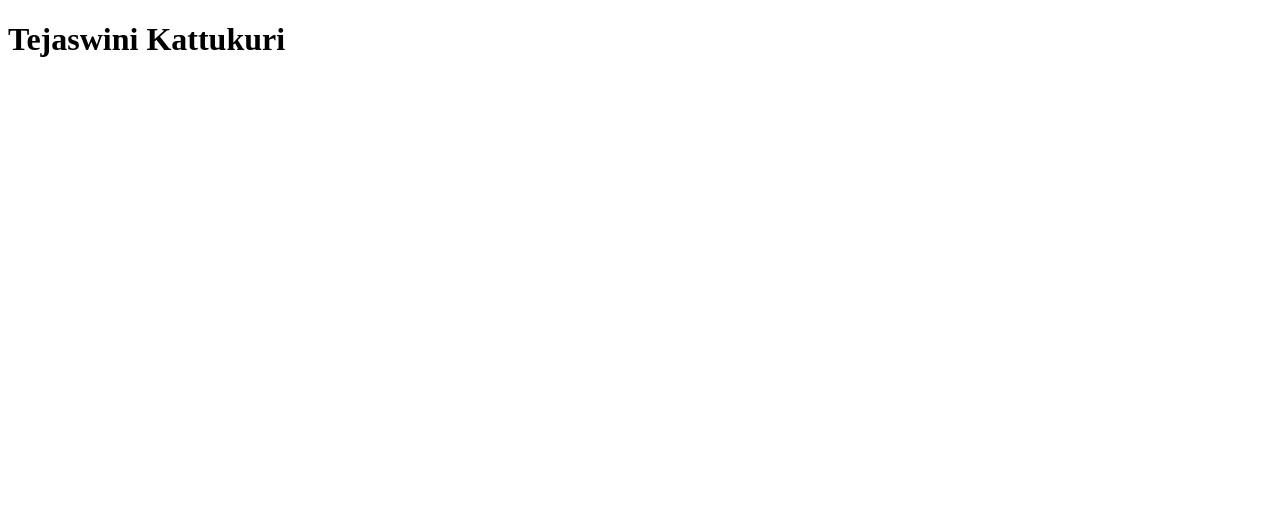
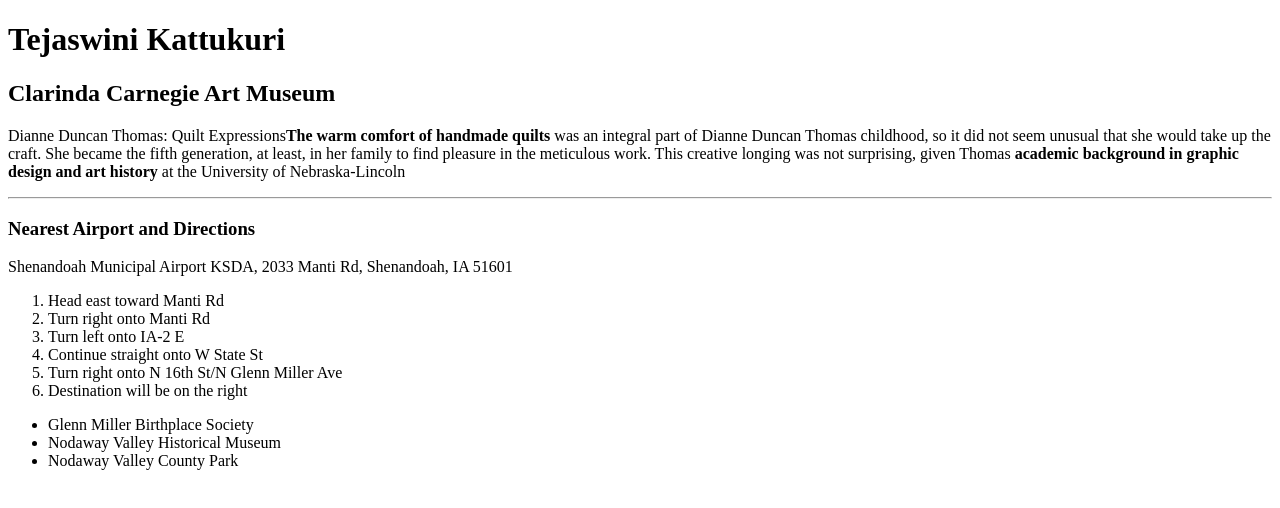
Before and after one commit to 44-563-Web-Apps-F22/44563-webapps-assignment-3-TejaswiniK26, a plain HTML site: page index.html in a window 1280 px wide. Drawn offline with Linux system fonts and the light colour scheme.

Commit message:
Directions and nearby places

```diff
--- a/index.html
+++ b/index.html
@@ -11,6 +11,31 @@
     <body>
 
         <h1>Tejaswini Kattukuri</h1>
+        <h2>Clarinda Carnegie Art Museum</h2>
+        <p>Dianne Duncan Thomas: Quilt Expressions<b>The warm comfort of handmade quilts</b> was an integral part of
+            Dianne Duncan Thomas childhood, so it did not seem unusual that she would take up the craft. She became
+             the fifth generation, at least, in her family to find pleasure in the meticulous work. This
+             creative longing was not surprising, given Thomas <b>academic background in graphic
+             design and art history</b> at the University of Nebraska-Lincoln</p>
+        <hr>
+        <h3>Nearest Airport and Directions</h3>
+        <p>Shenandoah Municipal Airport KSDA, 2033 Manti Rd, Shenandoah, IA 51601</p>
+        <ol>
+            <li> Head east toward Manti Rd</li>
+            <li>Turn right onto Manti Rd</li>
+            <li>Turn left onto IA-2 E</li>
+            <li>Continue straight onto W State St</li>
+            <li>Turn right onto N 16th St/N Glenn Miller Ave</li>
+            <li>Destination will be on the right</li>
+        </ol>
+        <ul>
+            <li>Glenn Miller Birthplace Society</li>
+            <li>Nodaway Valley Historical Museum</li>
+            <li>Nodaway Valley County Park</li>
+        </ul>
+
+
+
 
     </body>
 
```
